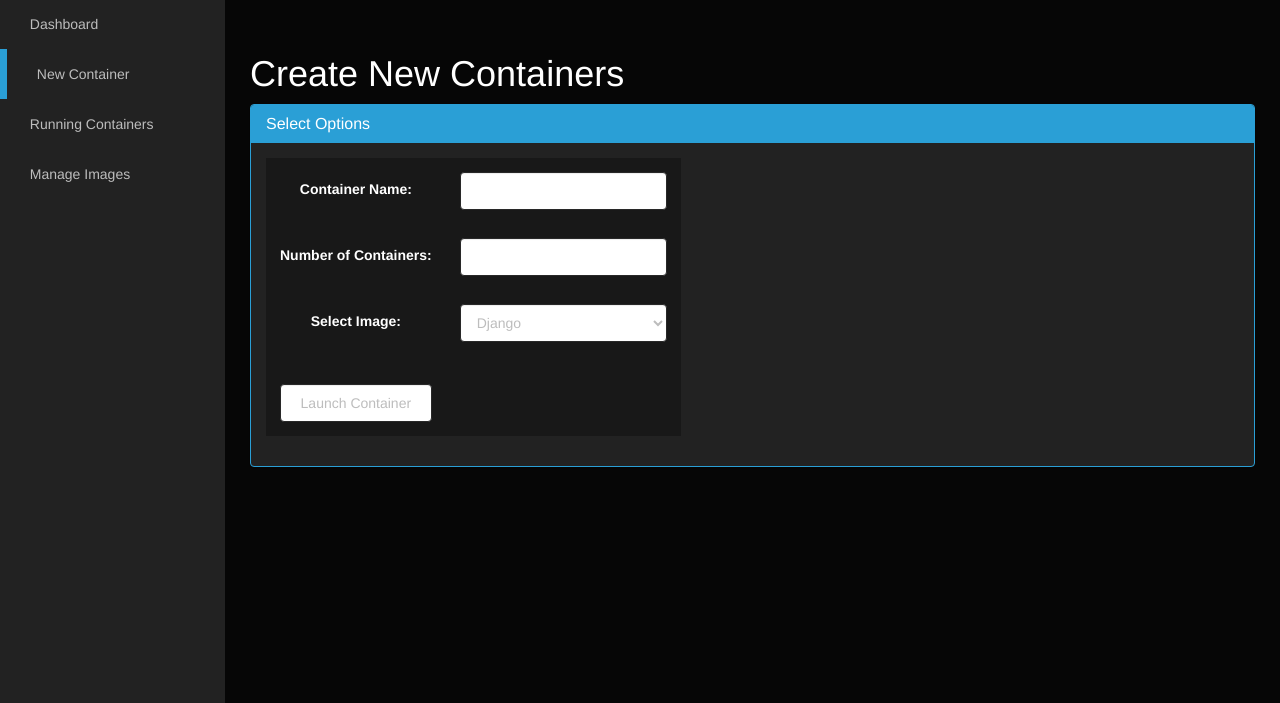
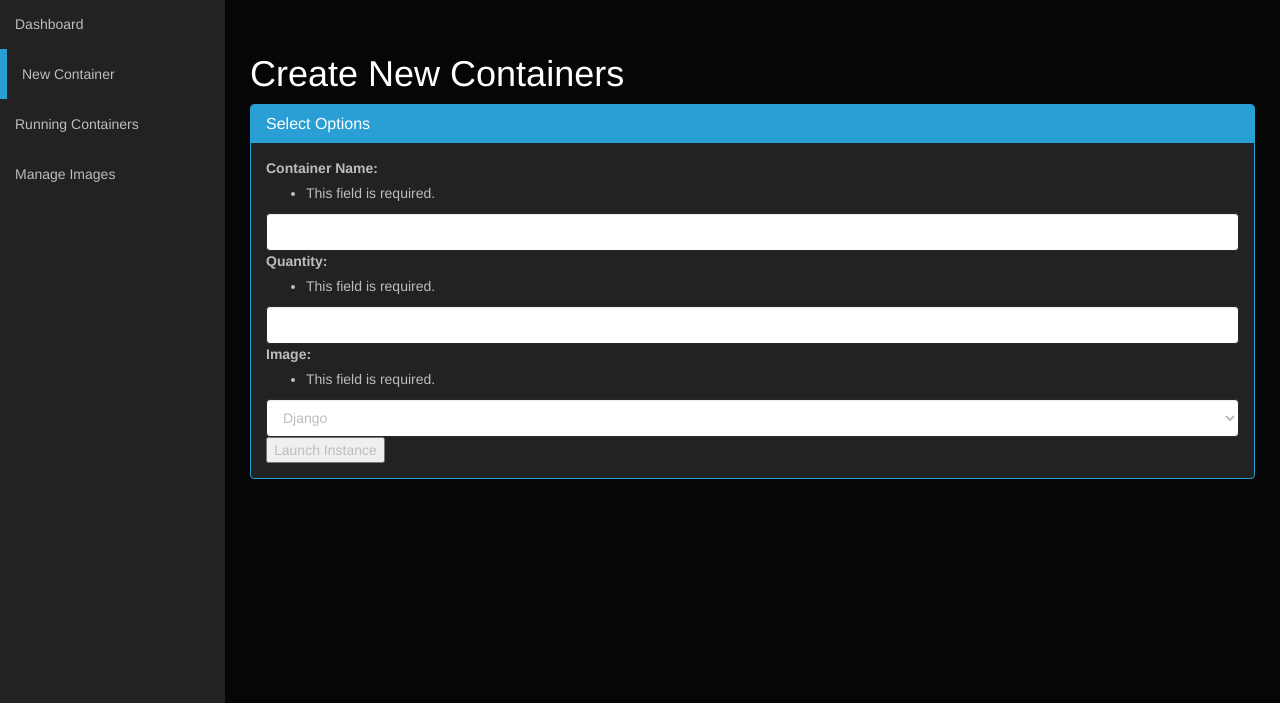
Before and after one commit to BDGL-Hacks/Docker, a Django app: page /manager/create/ in a window 1280 px wide. Shown: the part 51-754 px from the top of the page. Run offline with Django 3.2, Linux system fonts and the light colour scheme; some libraries are stand-ins or nearby versions; some web fonts are replaced.

Commit message:
Commented out form stuff for Lance

```diff
--- a/checklist.txt
+++ b/checklist.txt
@@ -5,7 +5,8 @@
   - COMPLETE: Create docker container from image
   - Save running container to image
   - COMPLETE: Display information on all current running containers
-  - Display information on all saved images
+  - COMPLETE: Display information on all saved images
+  - Display information about container CPU and disk usage
 
  Central Docker TODO:
   - COMPLETE: Git integration
--- a/docker/manager/templates/manager/base.html
+++ b/docker/manager/templates/manager/base.html
@@ -30,10 +30,10 @@
 	            </div>
 	            <div class="collapse navbar-collapse navbar-ex1-collapse">
 	                <ul class="nav navbar-nav side-nav">
-	                    <li id="nav-home"><a href="{% url 'home' %}"><i class="fa fa-bullseye"></i> Dashboard</a></li>
-	                    <li id="nav-create"><a href="{% url 'manager.views.create_image' %}"><i class="fa fa-list-ol"></i> New Container</a></li>
-	                    <li id="nav-status"><a href="{% url 'manager.views.display_instances' %}"><i class="fa fa-list-ol"></i> Running Containers</a></li>
-	                    <li id="nav-images"><a href="{% url 'manager.views.display_images' %}"><i class="fa fa-list-ol"></i> Manage Images</a></li>
+	                    <li id="nav-home"><a href="{% url 'home' %}"> Dashboard</a></li>
+	                    <li id="nav-create"><a href="{% url 'manager.views.create_image' %}"> New Container</a></li>
+	                    <li id="nav-status"><a href="{% url 'manager.views.display_instances' %}"> Running Containers</a></li>
+	                    <li id="nav-images"><a href="{% url 'manager.views.display_images' %}"> Manage Images</a></li>
 	                </ul>
 	                <ul class="nav navbar-nav navbar-right navbar-user">
 	                    <li class="dropdown messages-dropdown">
--- a/docker/manager/templates/manager/create_instance.html
+++ b/docker/manager/templates/manager/create_instance.html
@@ -14,8 +14,8 @@
     </div>
     <div class="panel-body">
         <form action="{% url 'manager.views.create_image' %}" method="get" role="form">
-            {{ form.non_field_errors }}
-            <table class="form-group">
+            {# {{ form.non_field_errors }} #}
+<!--{#             <table class="form-group">
                 <tbody>
                     <tr>
                         <td><label for="id_name">Container Name: </label></td>
@@ -34,7 +34,10 @@
                         <td><input type="submit" class="form-control" value="Launch Container" /></td>
                     </tr>
                 </tbody>
-            </table>
+            </table> #} -->
+
+            {{ form }}
+            <input type="submit" value="Launch Instance" />
         </form>
     </div>
 </div>
--- a/docker/manager/utils.py
+++ b/docker/manager/utils.py
@@ -2,18 +2,21 @@
 Contains scripts for manipulating docker data/commmands.
 '''
 import docker
+import json
 import re
 import StringIO
 from subprocess32 import Popen, PIPE
 
 '''
 Return the output of 'docker ps' as a json
+
+TODO: Update so command does not use sudo
 '''
 def get_status():
     # command = "docker ps -a"
-    command = "sudo docker ps -a"		# Make sure to update so not using sudo
+    command = "sudo docker ps -a"
 
-        # Get output from command
+    # Get output from command
     p = Popen(command.split(), stdout=PIPE)
     out, err = p.communicate()
 
@@ -35,11 +38,30 @@
     return container
 
 '''
+Return json containing container-specific docker information for given container id
+
+TODO: Update so command does not use sudo
+'''
+def get_info(container_id=""):
+    # command = "docker inspect " + container_id
+    command = "sudo docker inspect " + container_id
+
+    # Get output from command
+    p = Popen(command.split(), stdout=PIPE)
+    out, err = p.communicate()
+
+    # Convert to json and return
+    s = StringIO.StringIO(out)
+    return json.load(s)
+
+'''
 Return the output of 'docker images' as a json
+
+TODO: Update so command does not use sudo
 '''
 def get_images():
     # command = "docker images"
-    command = "sudo docker images"      # Make sure to update so not using sudo
+    command = "sudo docker images"
 
     # Get output from command
     p = Popen(command.split(), stdout=PIPE)
--- a/docker/static/css/mycss.css
+++ b/docker/static/css/mycss.css
@@ -3,6 +3,10 @@
 	text-align: center;
 }
 
+table {
+	width: 100%;
+}
+
 .highlight {
 	background-color: #080808
 }
```
